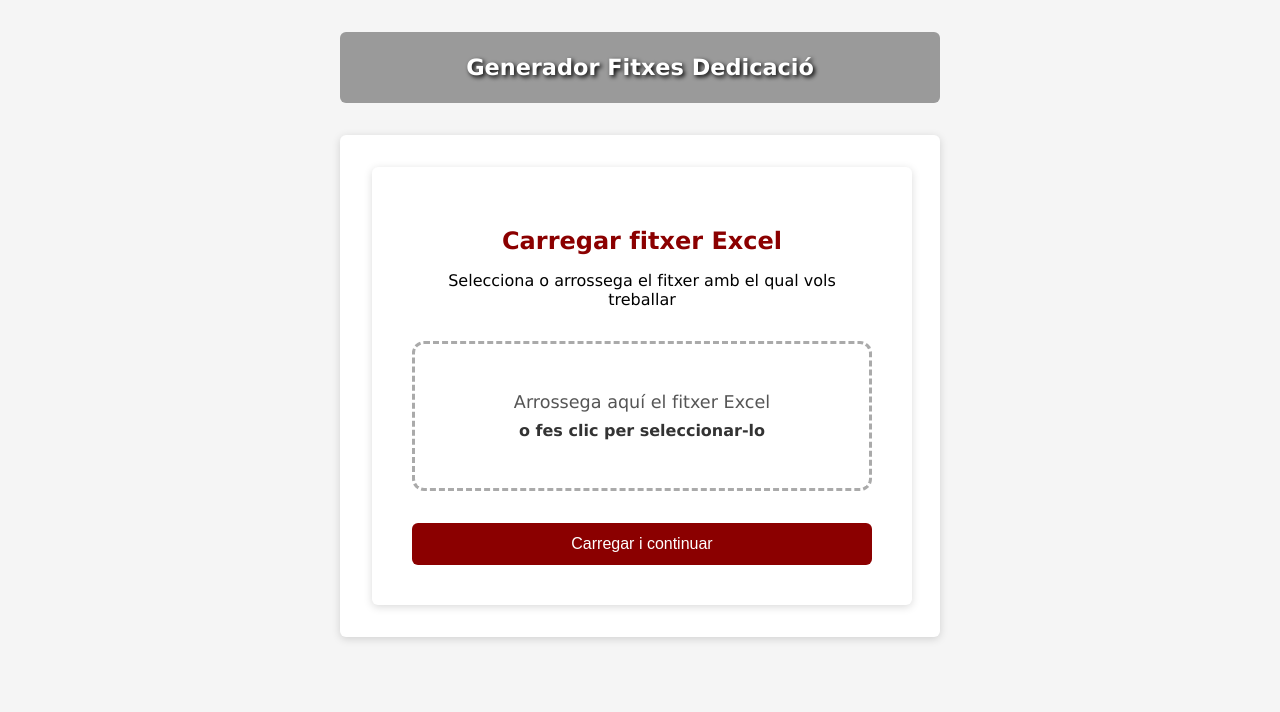
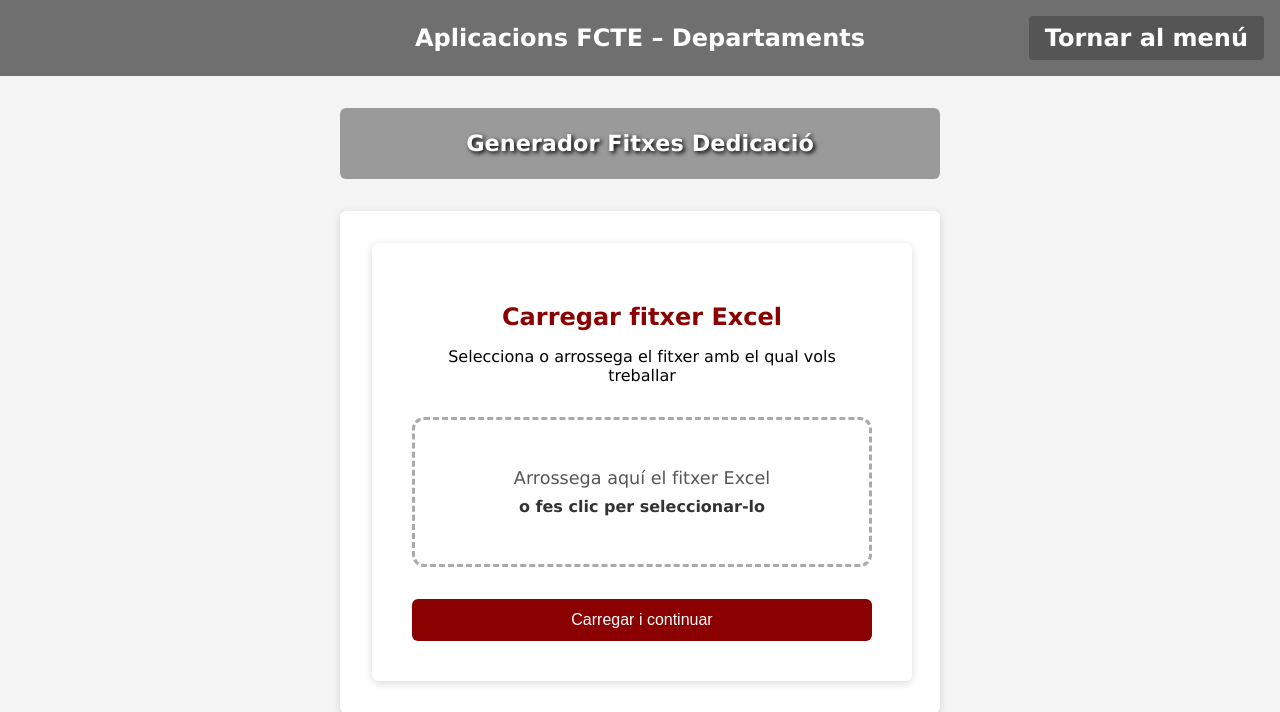
Before and after one commit to CristinaBorralleras/projecteAppsDepartament, a Flask app: page /load in a window 1280 px wide. Shown: the top 712 px of the page. Run offline with Flask 3, Linux system fonts and the light colour scheme.

Commit message:
Actualització

```diff
--- a/generadorFitxesDedicació/templates/base.html
+++ b/generadorFitxesDedicació/templates/base.html
@@ -13,12 +13,42 @@
       margin: 0;
     }
 
+    /* ✅ CAPÇALERA PRINCIPAL COMUNA */
+    /* Capçalera principal comuna (copiada del portal) */
+    h1.main-header {
+      margin: 0;
+      padding: 1.5rem;
+      background: #6f6f6f;
+      color: white;
+      text-align: center;
+      font-size: 1.5rem;
+      position: relative;
+    }
+
+
+    /* Enllaç tornar */
+    h1.main-header a.back-menu {
+      position: absolute;
+      top: 1rem;
+      right: 1rem;
+      background: #555;
+      color: white;
+      padding: 0.5rem 1rem;
+      text-decoration: none;
+      border-radius: 4px;
+    }
+
+    h1.main-header a.back-menu:hover {
+      background: #444;
+    }
+
+
     .app {
       width: 600px;
       margin: 2rem auto;
     }
 
-    /* Capçalera visual fixa */
+    /* ✅ CAPÇALERA ESPECÍFICA DE L'APP (LA TEVA, SENSE CANVIS) */
     .header {
       background: #9a9a9a;
       padding: 1.4rem;
@@ -30,7 +60,6 @@
       color: white;
       text-shadow: 2px 2px 4px black;
     }
-
 
     .content {
       background: white;
@@ -57,9 +86,15 @@
 
 <body>
 
+  <!-- ✅ CAPÇALERA PRINCIPAL COMUNA (IGUAL QUE EL PORTAL) -->
+  <h1 class="main-header">
+    Aplicacions FCTE – Departaments
+    <a href="http://localhost:5000" class="back-menu">Tornar al menú</a>
+  </h1>
+
   <div class="app">
 
-    <!-- AQUÍ VA LA CAPÇALERA VISUAL -->
+    <!-- ✅ CAPÇALERA ESPECÍFICA DE L'APP (COM ABANS) -->
     <div class="header">
       Generador Fitxes Dedicació
     </div>
--- a/portal/templates/index.html
+++ b/portal/templates/index.html
@@ -100,7 +100,7 @@
   </div>
 
   <div class="app">
-    <a href="http://localhost:5002/" target="_blank">
+    <a href="http://localhost:5002/" >
       Llistats de PDI per titulacions.
     </a>
     <p>
@@ -110,7 +110,7 @@
   </div>
 
   <div class="app">
-    <a href="http://localhost:5003/" target="_blank">
+    <a href="http://localhost:5003/" >
       Llistats de PDI per titulacions.
     </a>
     <p>
@@ -121,7 +121,7 @@
 
 
  <div class="app">
-    <a href="http://localhost:5004/" target="_blank">
+    <a href="http://localhost:5004/" >
       Desviacions Matrícula
     </a>
     <p>
```
Also changed, not shown: desviacióMatrícula/templates/base.html (+34 -3 lines), getInfoAssig_TFG-Pract/templates/base.html (+35 -4 lines), llistatsPDIperTitulacions/templates/base.html (+34 -3 lines), 1 other file. Lines whose indentation alone changed are shown as unchanged.
